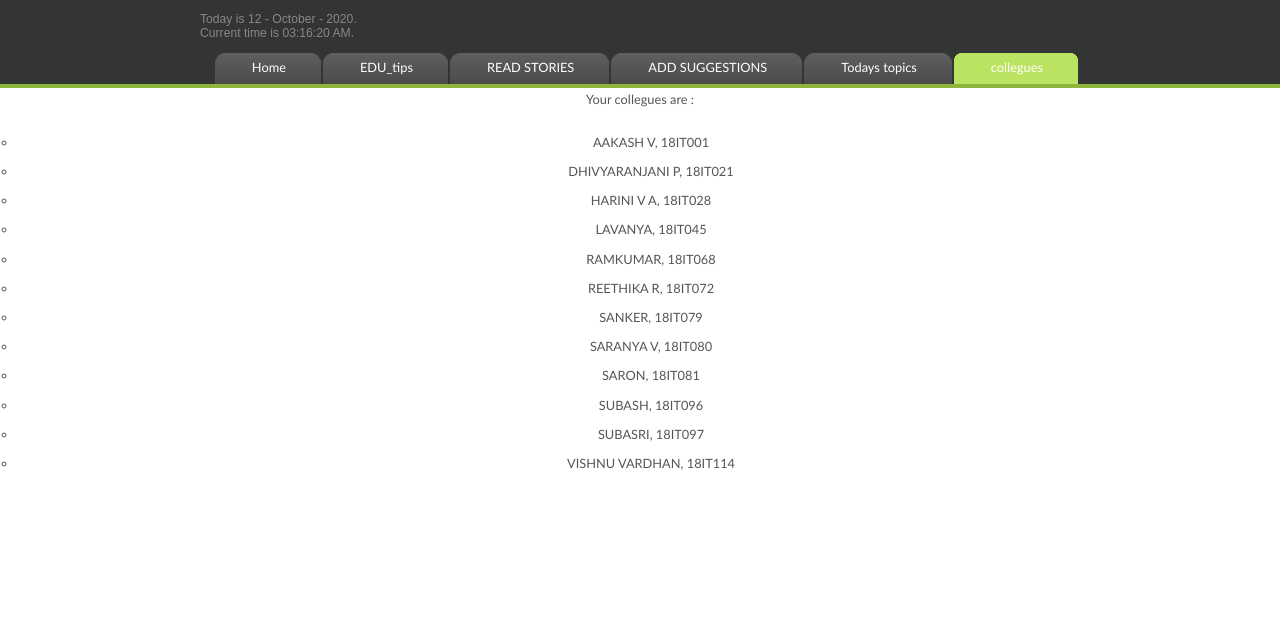
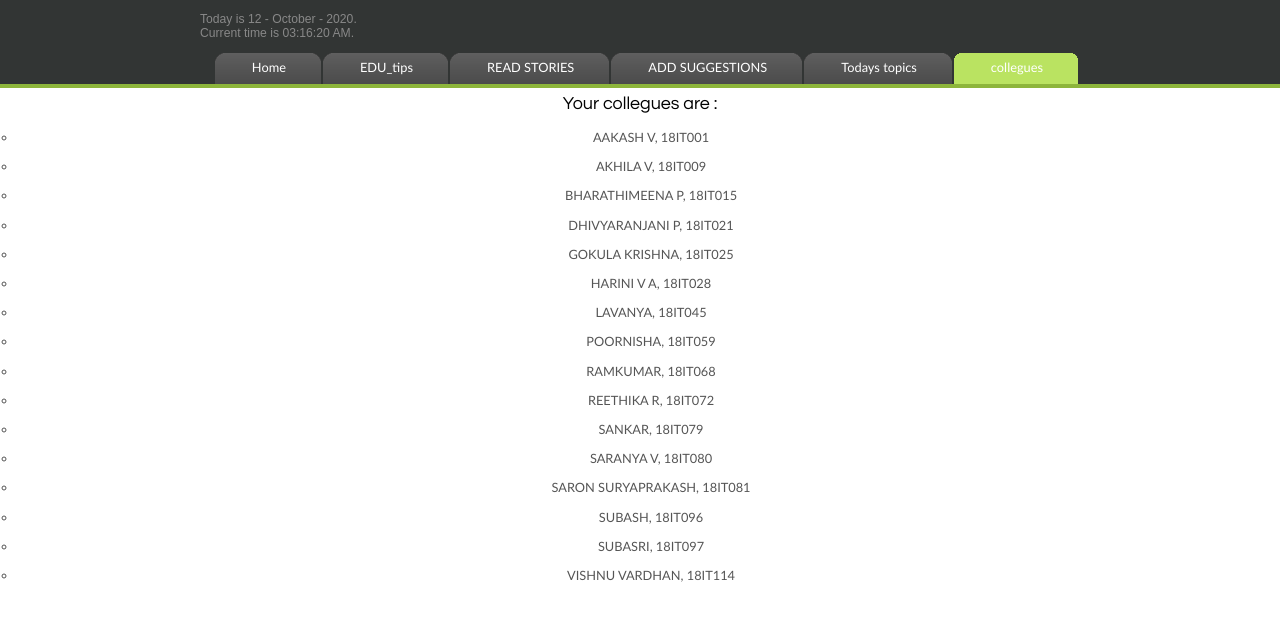
Before and after one commit to Saranya-V-boot/18IT080_SaranyaV_Webtechnolgy, a plain HTML site: page collegues.html in a window 1280 px wide. Shown: the part 88-708 px from the top of the page. Drawn offline with nearby package versions, Linux system fonts and the light colour scheme.

Commit message:
Update collegues.html

```diff
--- a/collegues.html
+++ b/collegues.html
@@ -39,7 +39,7 @@
 
 <div ng-app="myApp" ng-controller="namesCtrl" ng-init="names" style =" text-align : center">
 
-<p>Your collegues are :</p>
+<h3>Your collegues are :</h3>
 <ul>
   <li ng-repeat="x in names | orderBy:'country'">
     {{ x.name + ', ' + x.country }}
@@ -56,12 +56,17 @@ angular.module('myApp', []).controller('namesCtrl', function($scope) {
         {name:'REETHIKA R',country:'18IT072'},
         {name:'SUBASRI',country:'18IT097'},
         {name:'SUBASH',country:'18IT096'},
+	{name:'POORNISHA',country:'18IT059'},
         {name:'HARINI V A',country:'18IT028'},
-		{name:'VISHNU VARDHAN',country:'18IT114'},
-		{name:'LAVANYA',country:'18IT045'},
+	            {name:'BHARATHIMEENA P',country:'18IT015'},
+	            {name:'AKHILA V',country:'18IT009'},
+        {name:'GOKULA KRISHNA',country:'18IT025'},
+
+	{name:'VISHNU VARDHAN',country:'18IT114'},
+	{name:'LAVANYA',country:'18IT045'},
         {name:'DHIVYARANJANI P',country:'18IT021'},
-        {name:'SARON',country:'18IT081'},
-        {name:'SANKER',country:'18IT079'},
+        {name:'SARON SURYAPRAKASH',country:'18IT081'},
+        {name:'SANKAR',country:'18IT079'},
         {name:'RAMKUMAR',country:'18IT068'}
         ];
 });
```
